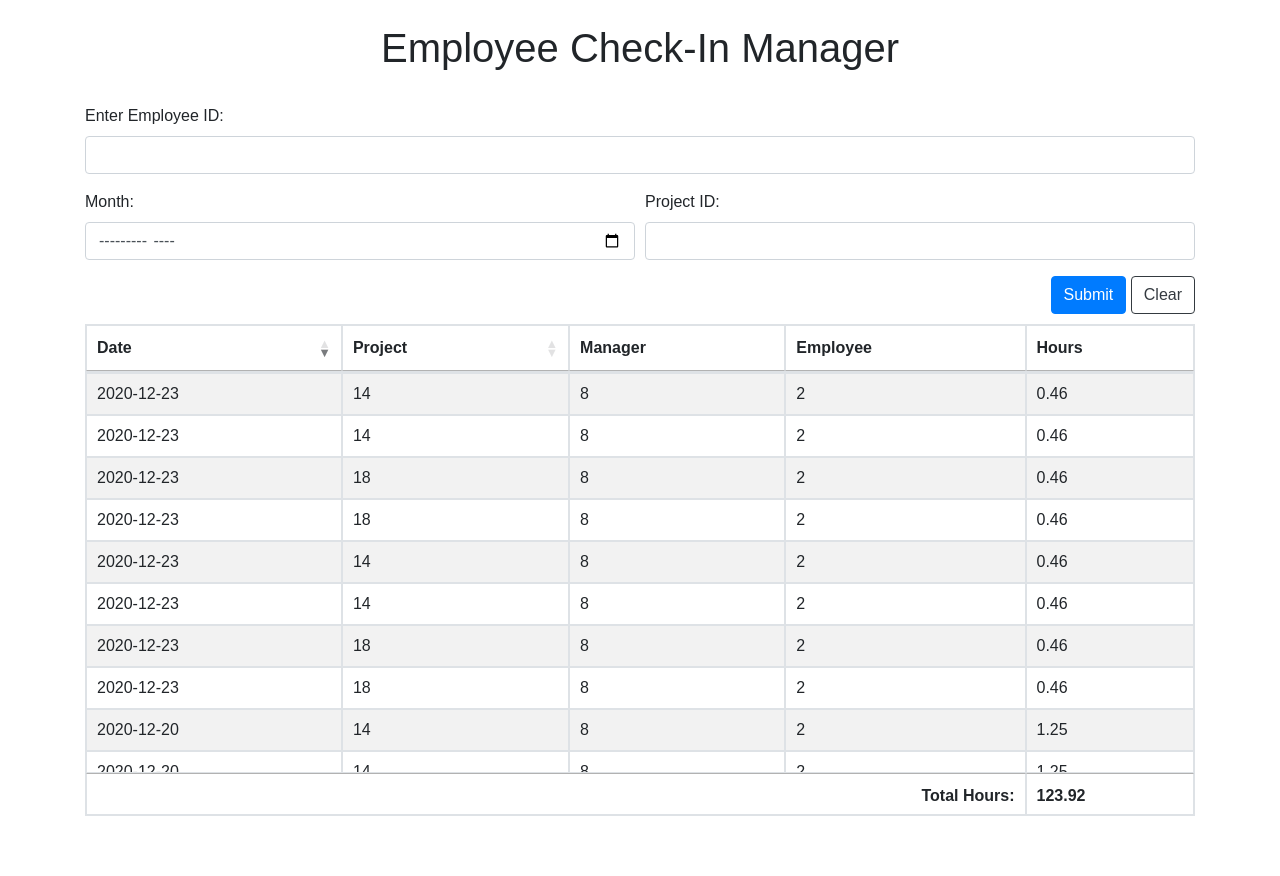
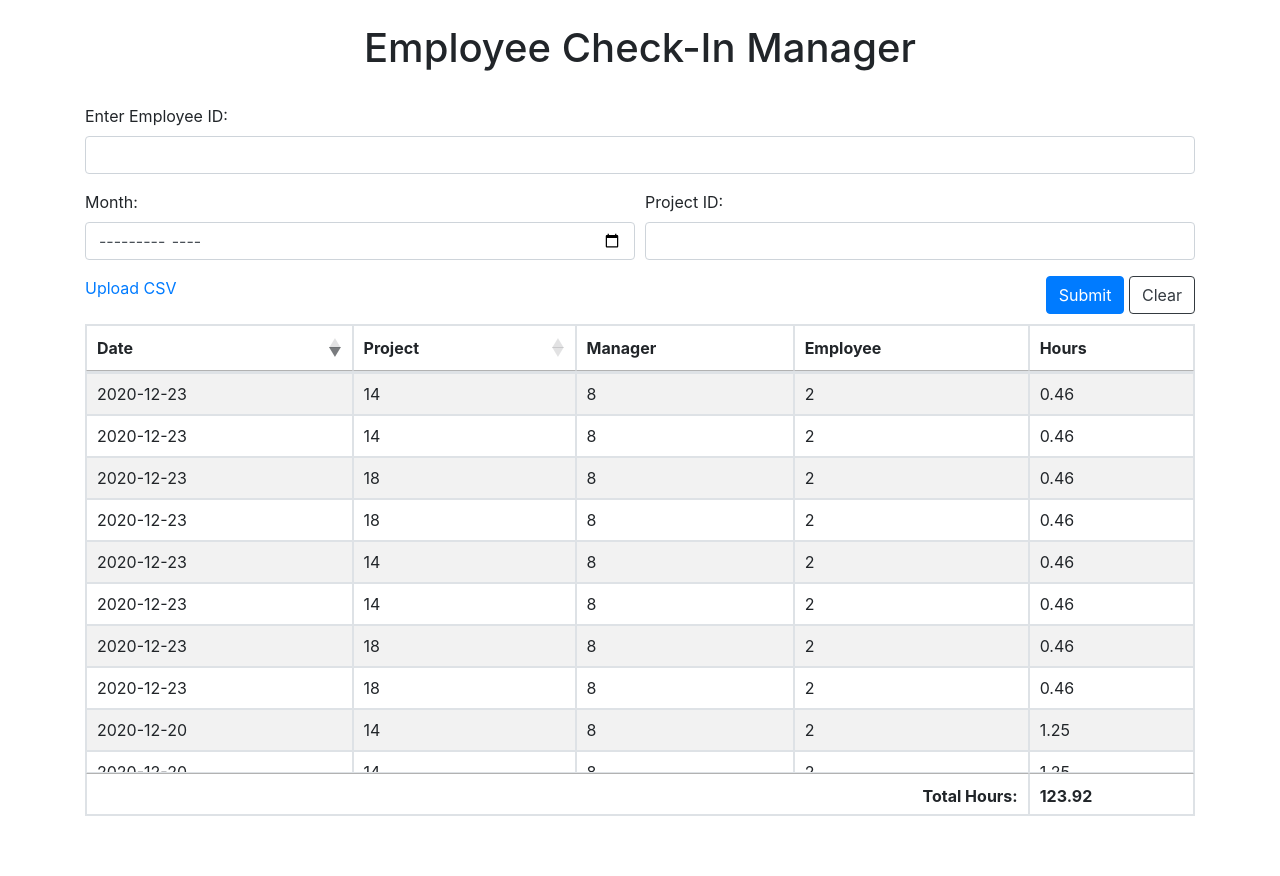
Before and after one commit to ptsimon/hr_webapp, a Flask app: page / in a window 1280 px wide. Shown: the top 876 px of the page. Run offline with Flask 2, Linux system fonts and the light colour scheme; data comes from the database, SQL or seed files in the repository; lists and menus that the app fills with data are empty; some libraries are stand-ins or nearby versions.

Commit message:
included upload csv link

```diff
--- a/hr_webapp/static/css/main.css
+++ /dev/null
@@ -1,3 +0,0 @@
-body {
-    font-family: Arial, Helvetica, sans-serif;
-}
--- a/hr_webapp/templates/index.html
+++ b/hr_webapp/templates/index.html
@@ -23,13 +23,14 @@
       <input type="number" class="form-control" name="project_id" value="{{ values.project_id }}">
     </div>
   </div>
+  <a href={{ url_for('upload_csv') }}>Upload CSV</a>
   <div class = "float-right">
     <button type="submit" class="btn btn-primary">Submit</button>
     <button type="button" class="reset-btn btn btn-outline-dark">Clear</button>
   </div>
   </form>
 
-<br><br>
+<br>
 <table id="checkin-table" class="table table-striped table-hover table-bordered" style="width:100%">
   <thead>
       <tr>
```
